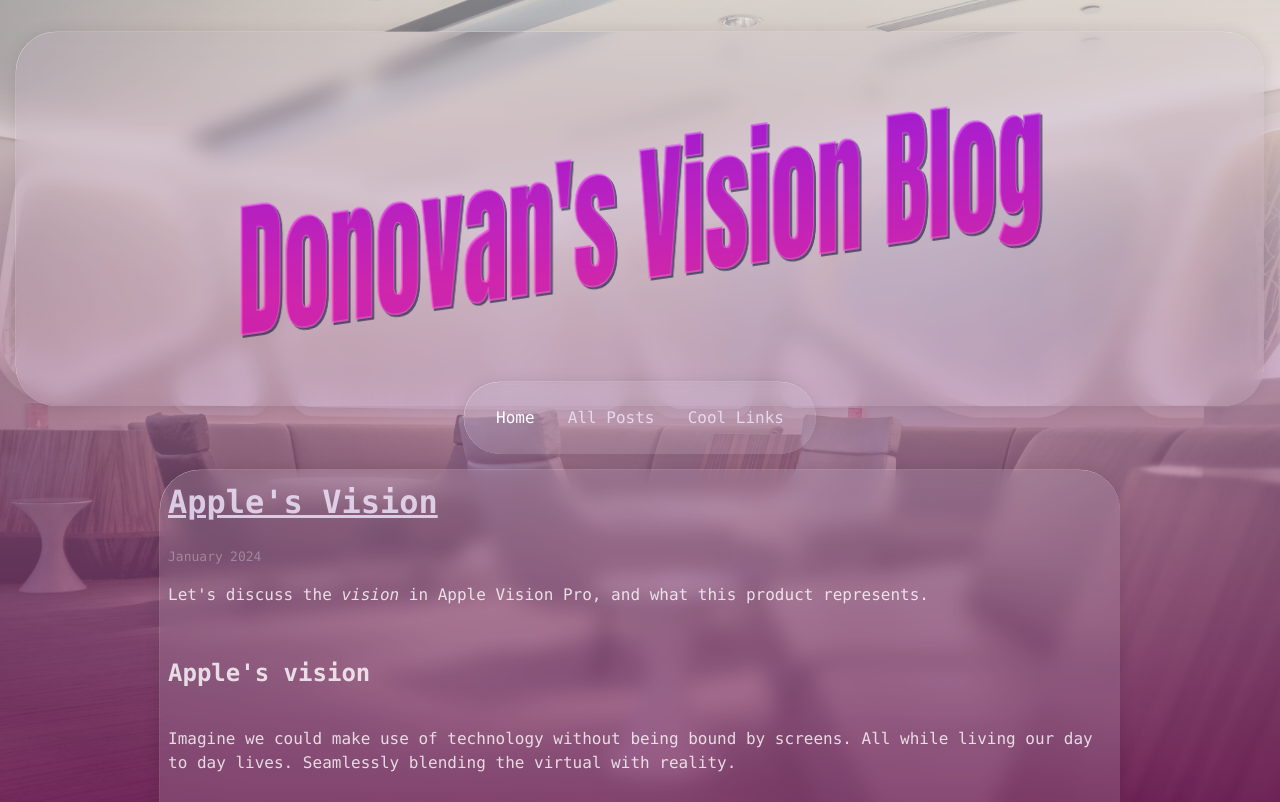
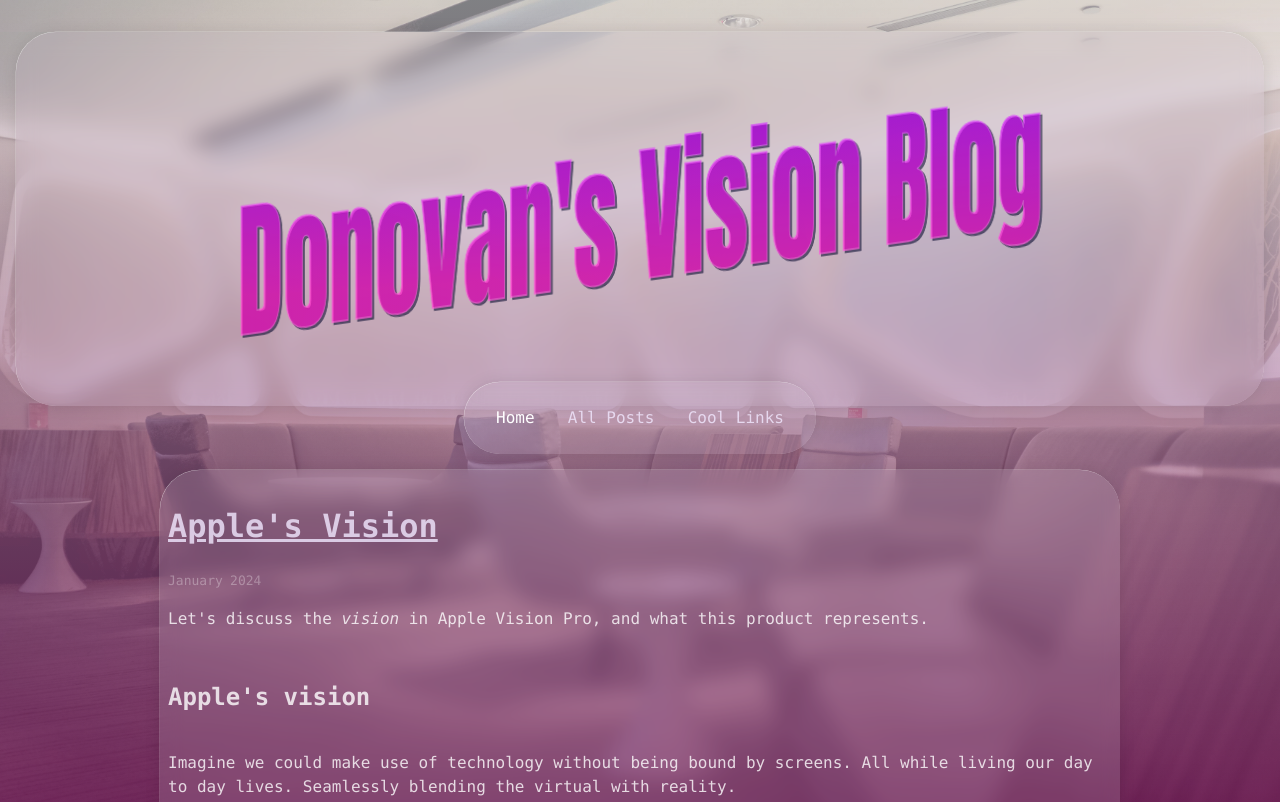
Before and after one commit to donovanh/vision.rodeo, an Eleventy site: page content/index.njk in a window 1280 px wide. Shown: the top 802 px of the page. Built offline with nearby package versions, Linux system fonts and the light colour scheme; Eleventy itself is replaced by a stand-in of ours; files that its build step writes are made by us from their sources; files whose address does not match are found by name.

Commit message:
Small nudge

```diff
--- a/public/css/index.css
+++ b/public/css/index.css
@@ -377,6 +377,9 @@
 	margin-left: auto;
 	margin-right: auto;
 }
+.content h1 {
+	margin-top: 1.5rem;
+}
 .content h2,
 .content h3,
 .content h4 {
```
